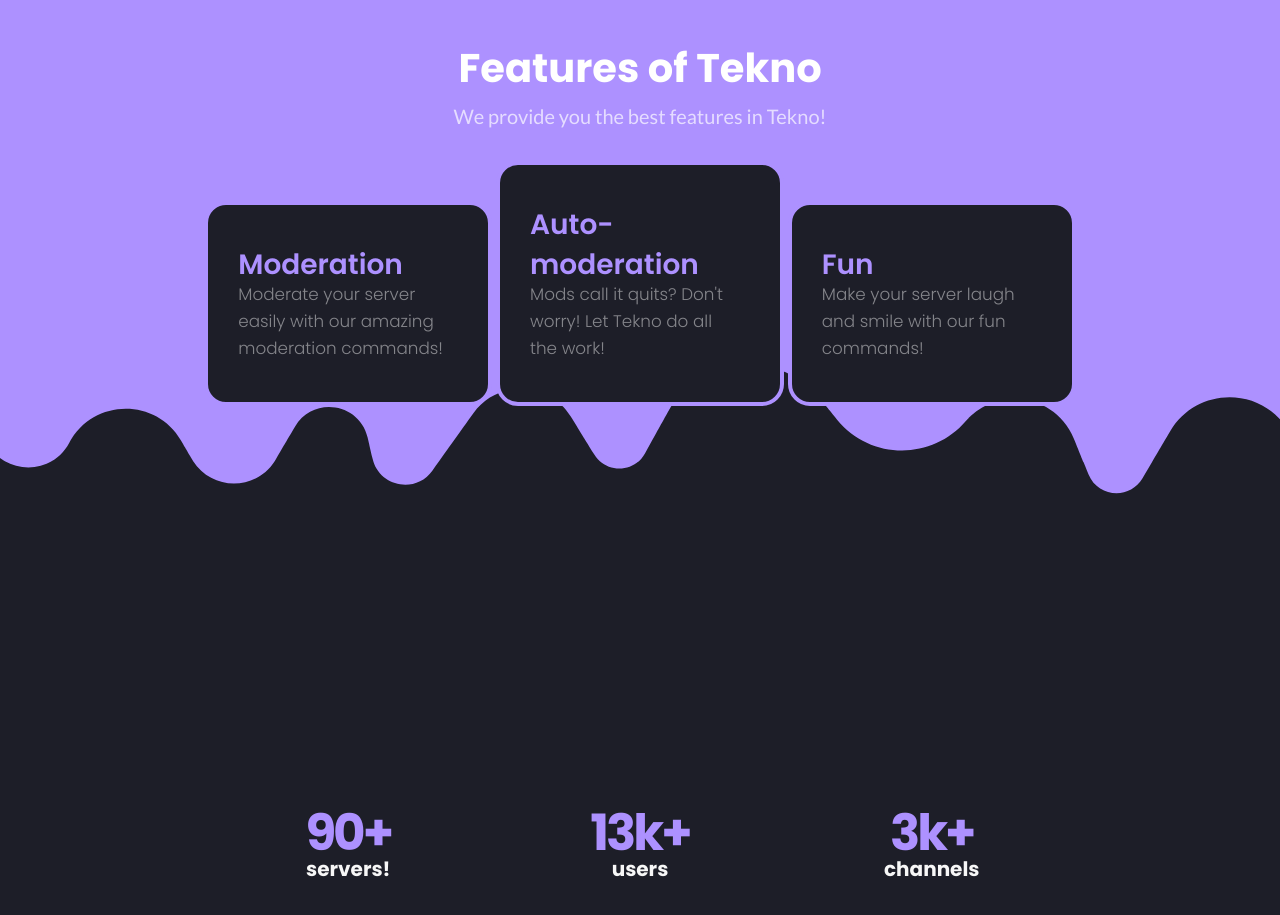
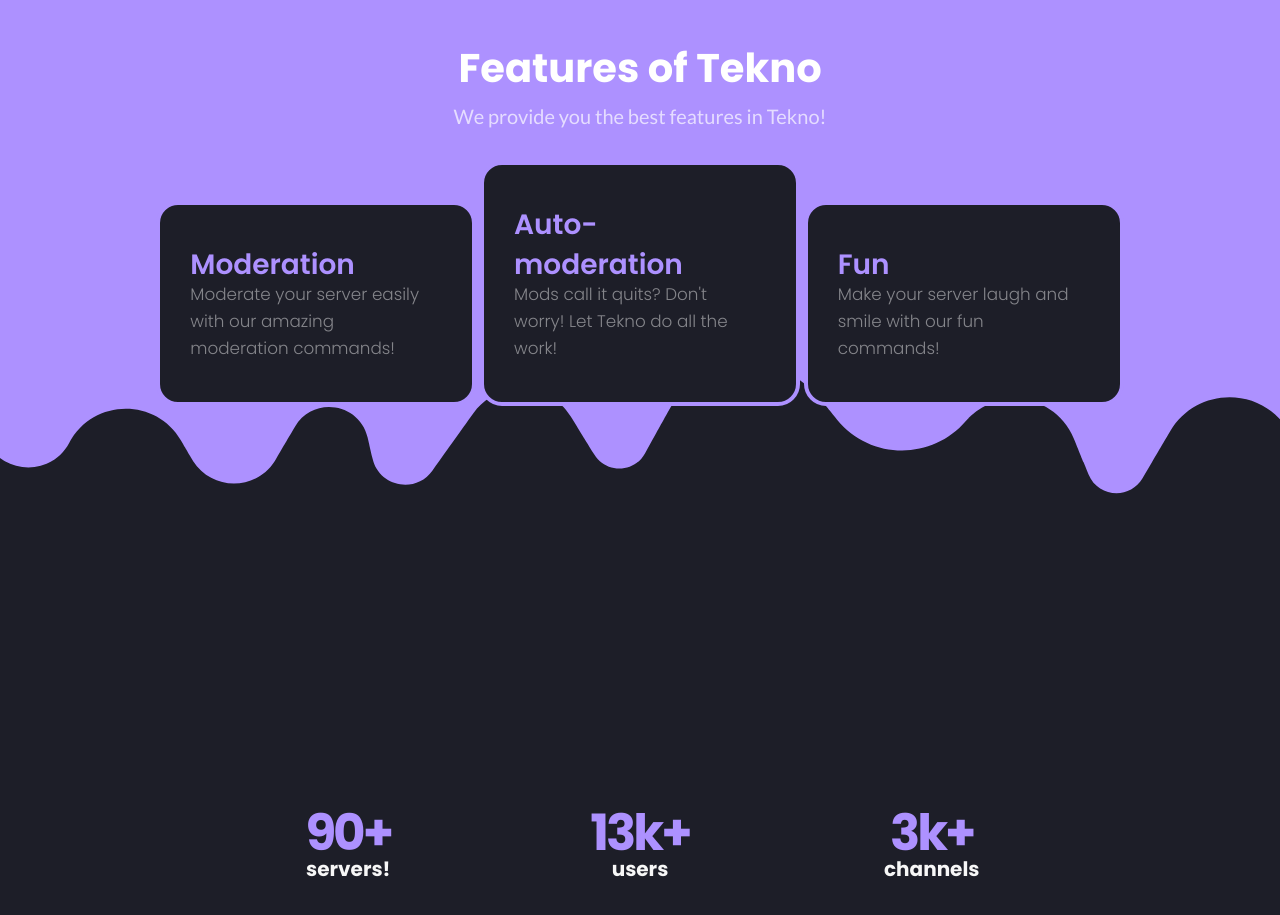
Before and after one commit to SirDevEnforcement/teknosite, a plain HTML site: page index.html in a window 1280 px wide. Shown: the part 809-1724 px from the top of the page. Drawn offline with nearby package versions, Linux system fonts and the light colour scheme.

Commit message:
Changed size of cards

```diff
--- a/index.html
+++ b/index.html
@@ -40,19 +40,19 @@
     <div class="title">Features of Tekno</div>
     <div class="subtitle">We provide you the best features in Tekno!</div>
     <div class="cards">
-        <div class="card" style="width: 18rem;">
+        <div class="card" style="width: 20rem;">
         <div class="card-body">
             <h5 class="card-title">Moderation</h5>
             <p class="card-text">Moderate your server easily with our amazing moderation commands!</p>
         </div>
     </div>
-        <div class="card" style="width: 18rem;">
+        <div class="card" style="width: 20rem;">
             <div class="card-body">
                 <h5 class="card-title">Auto-moderation</h5>
                 <p class="card-text">Mods call it quits? Don't worry! Let Tekno do all the work!</p>
             </div>
         </div>
-        <div class="card" style="width: 18rem;">
+        <div class="card" style="width: 20rem;">
             <div class="card-body">
                 <h5 class="card-title">Fun</h5>
                 <p class="card-text">Make your server laugh and smile with our fun commands!</p>
```
